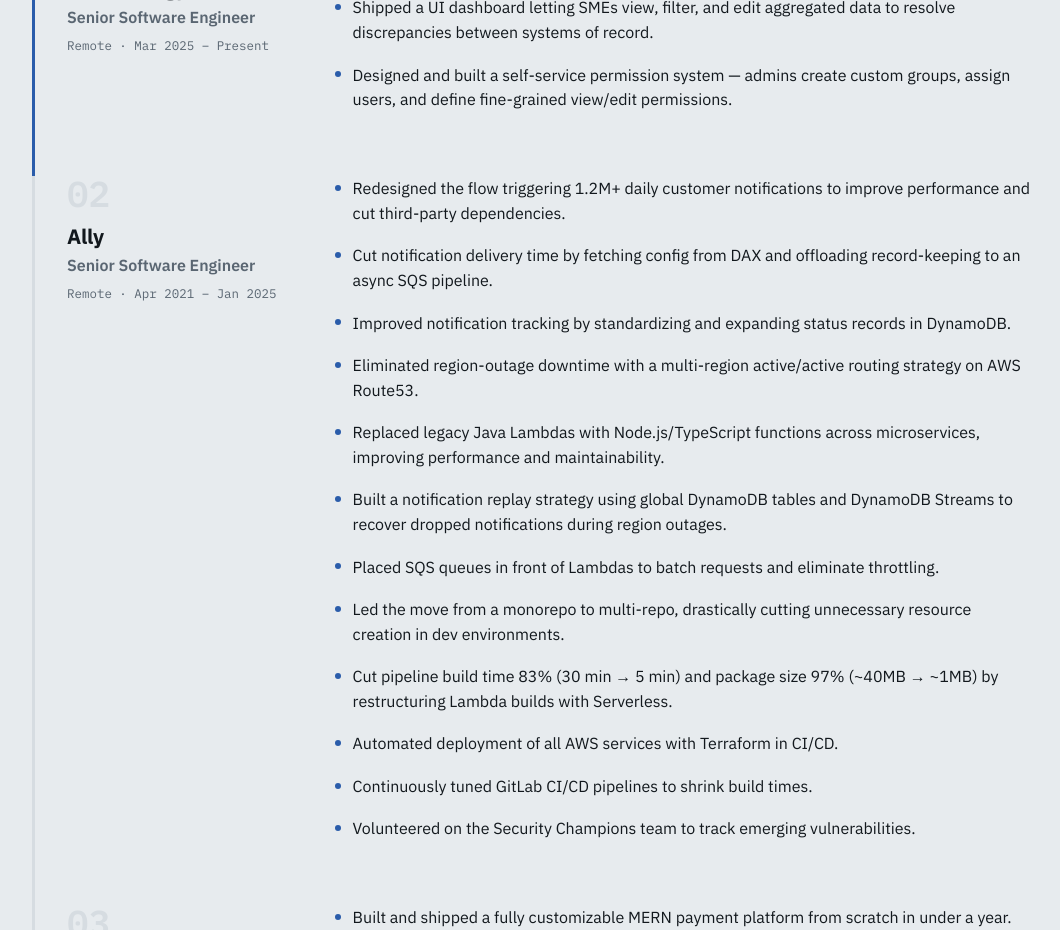
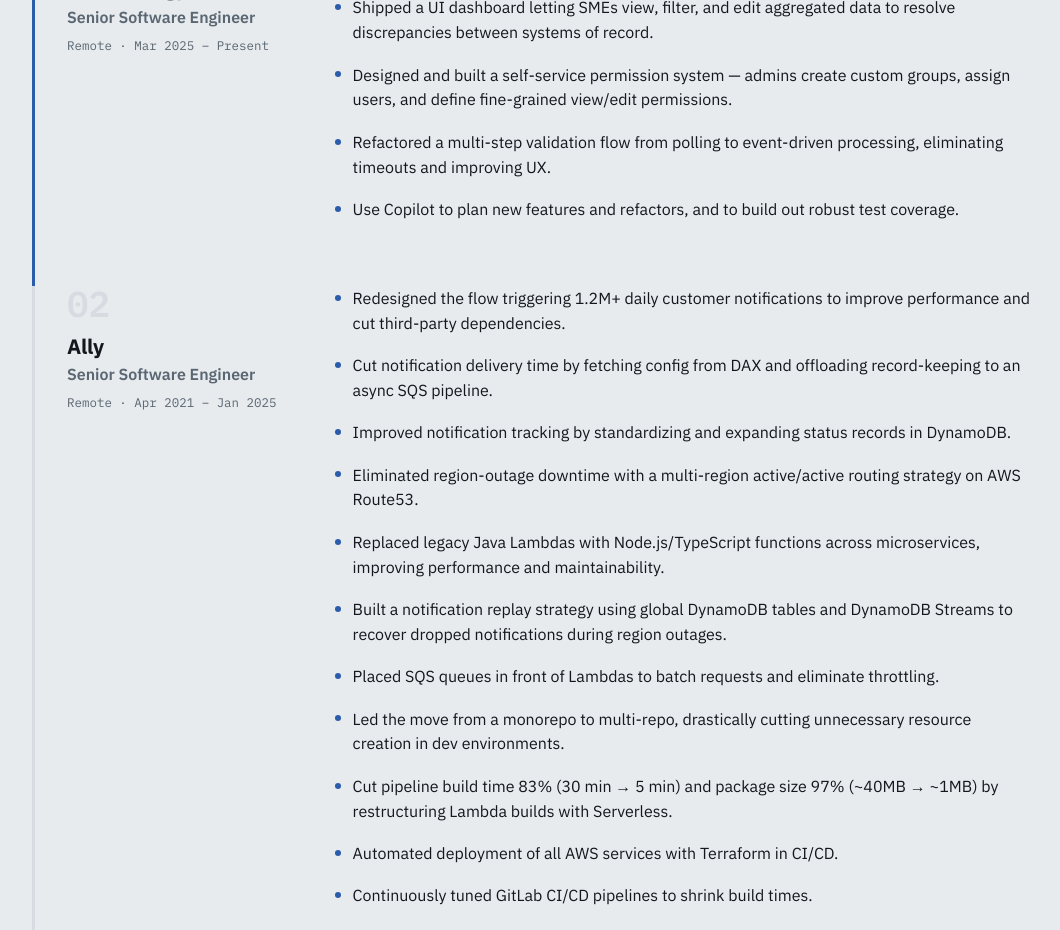
Before and after one commit to KyleBrooks242/claude-svelte-website, a SvelteKit app: page /experience in a window 1280 px wide. Shown: the part 880-1810 px from the top of the page, without its empty margins (108-1168 px from the left). Built offline with nearby package versions, Linux system fonts and the light colour scheme.

Commit message:
Update resume on website

```diff
--- a/src/routes/experience/+page.svelte
+++ b/src/routes/experience/+page.svelte
@@ -19,6 +19,8 @@
 				'Built an API to aggregate data across multiple disparate systems, powering both automated pipeline jobs and manual workflows.',
 				'Shipped a UI dashboard letting SMEs view, filter, and edit aggregated data to resolve discrepancies between systems of record.',
 				'Designed and built a self-service permission system — admins create custom groups, assign users, and define fine-grained view/edit permissions.',
+				'Refactored a multi-step validation flow from polling to event-driven processing, eliminating timeouts and improving UX.',
+				'Use Copilot to plan new features and refactors, and to build out robust test coverage.',
 			],
 		},
 		{
```
Also changed, not shown: 1 other file (tests, documents, lock files or other folders).
